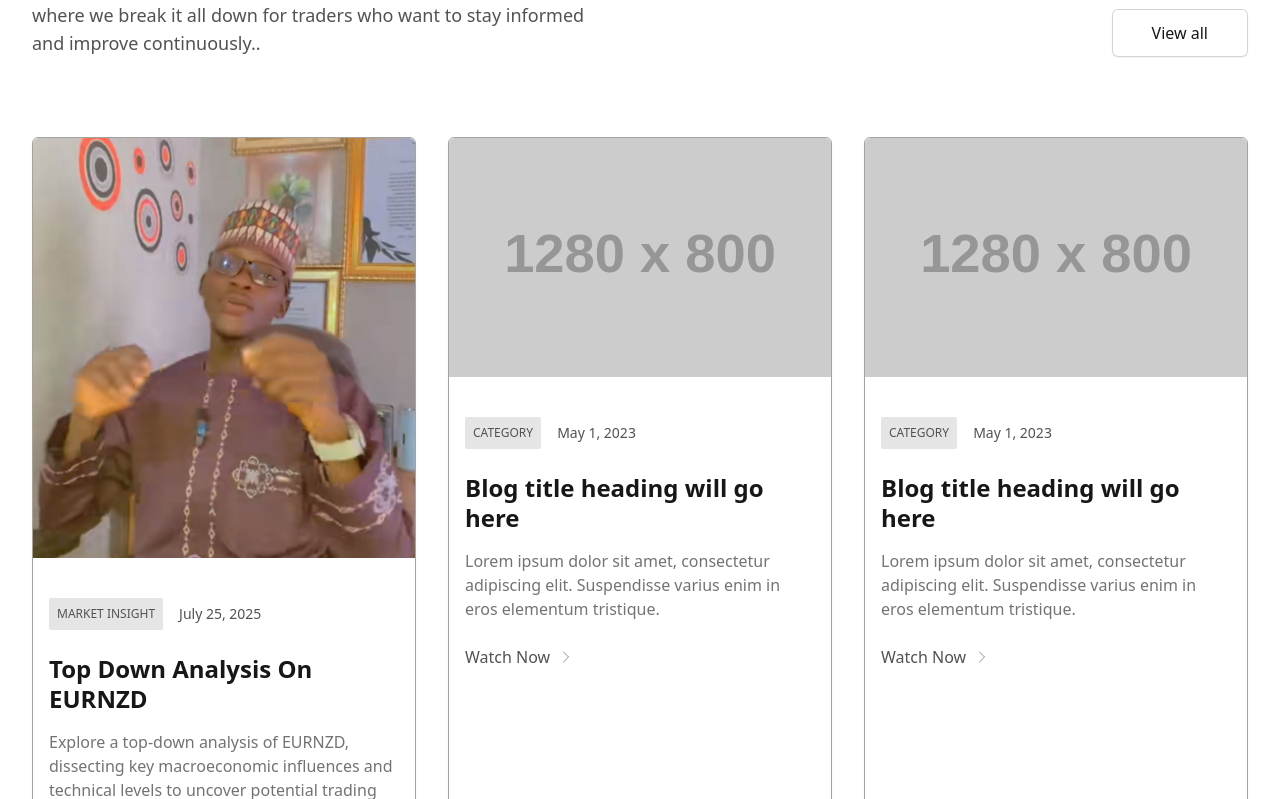
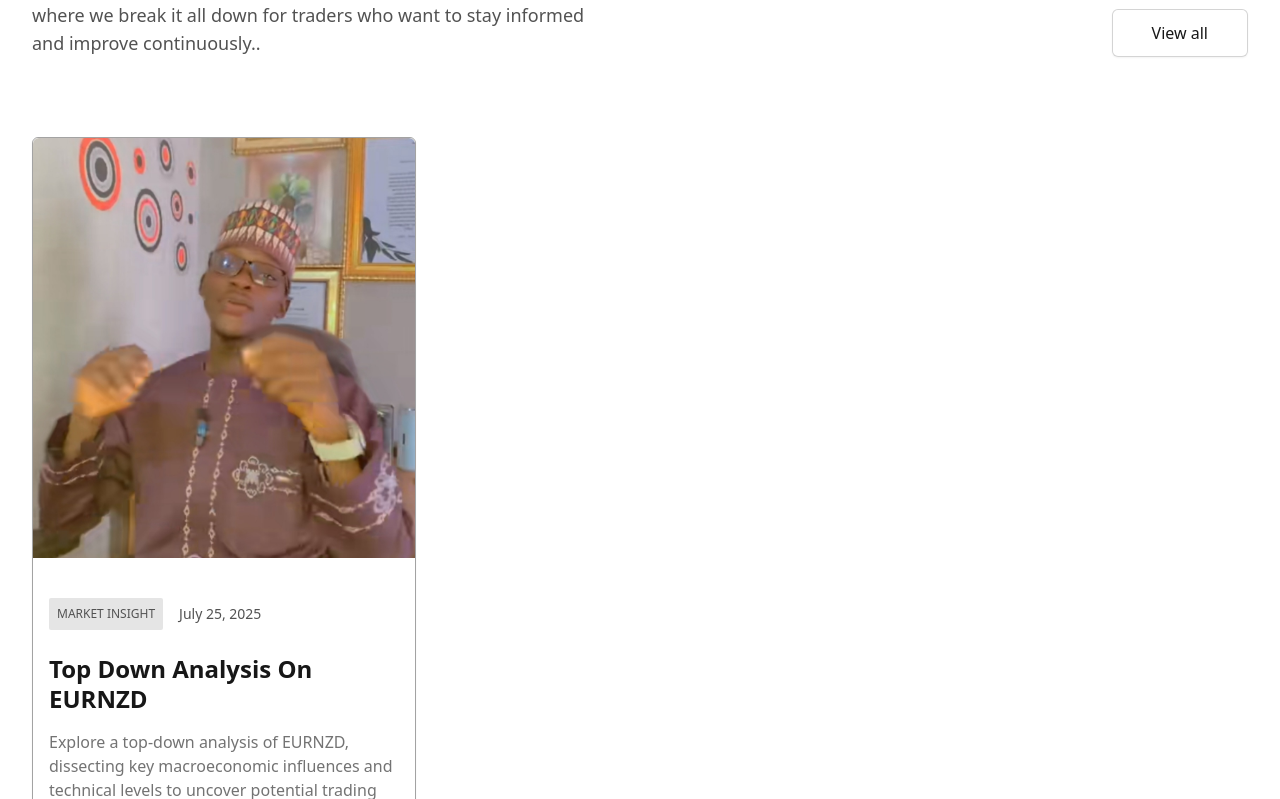
Before and after one commit to Sadiq-d-gent/Mujiib-Trading-Hub, a React (Create React App) app: page / in a window 1280 px wide. Shown: the part 3181-3980 px from the top of the page. Built offline with nearby package versions, Linux system fonts and the light colour scheme.

Commit message:
Update Blogs.jsx

```diff
--- a/src/components/Blogs/Blogs.jsx
+++ b/src/components/Blogs/Blogs.jsx
@@ -18,38 +18,7 @@ const posts = [
       date: 'July 25, 2025',
     },
   },
-  {
-    id: 2,
-    category: 'Category',
-    title: 'Blog title heading will go here',
-    description:
-      'Lorem ipsum dolor sit amet, consectetur adipiscing elit. Suspendisse varius enim in eros elementum tristique.',
-    href: '#',
-    imgSrc: 'https://dummyimage.com/1280x800/d4d4d4/171717',
-    alt: 'Image',
-    metadata: {
-      author: 'Full Name',
-      authorImg: 'https://dummyimage.com/100x100/d4d4d4/171717',
-      datetime: '2023-05-01',
-      date: 'May 1, 2023',
-    },
-  },
-  {
-    id: 3,
-    category: 'Category',
-    title: 'Blog title heading will go here',
-    description:
-      'Lorem ipsum dolor sit amet, consectetur adipiscing elit. Suspendisse varius enim in eros elementum tristique.',
-    href: '#',
-    imgSrc: 'https://dummyimage.com/1280x800/d4d4d4/171717',
-    alt: 'Image',
-    metadata: {
-      author: 'Full Name',
-      authorImg: 'https://dummyimage.com/100x100/d4d4d4/171717',
-      datetime: '2023-05-01',
-      date: 'May 1, 2023',
-    },
-  },
+
 ];
 
 const Blogs = () => {
```
